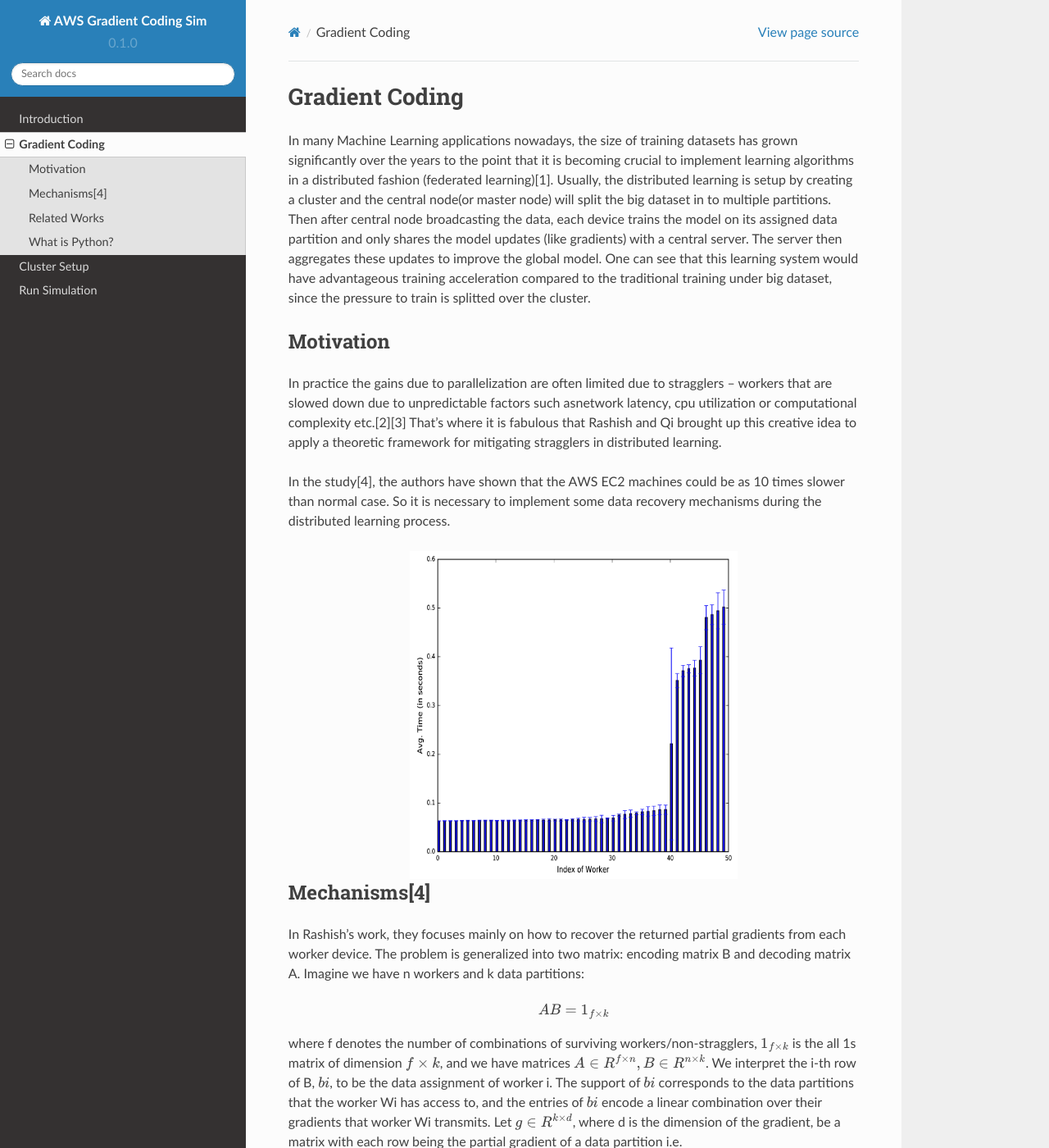
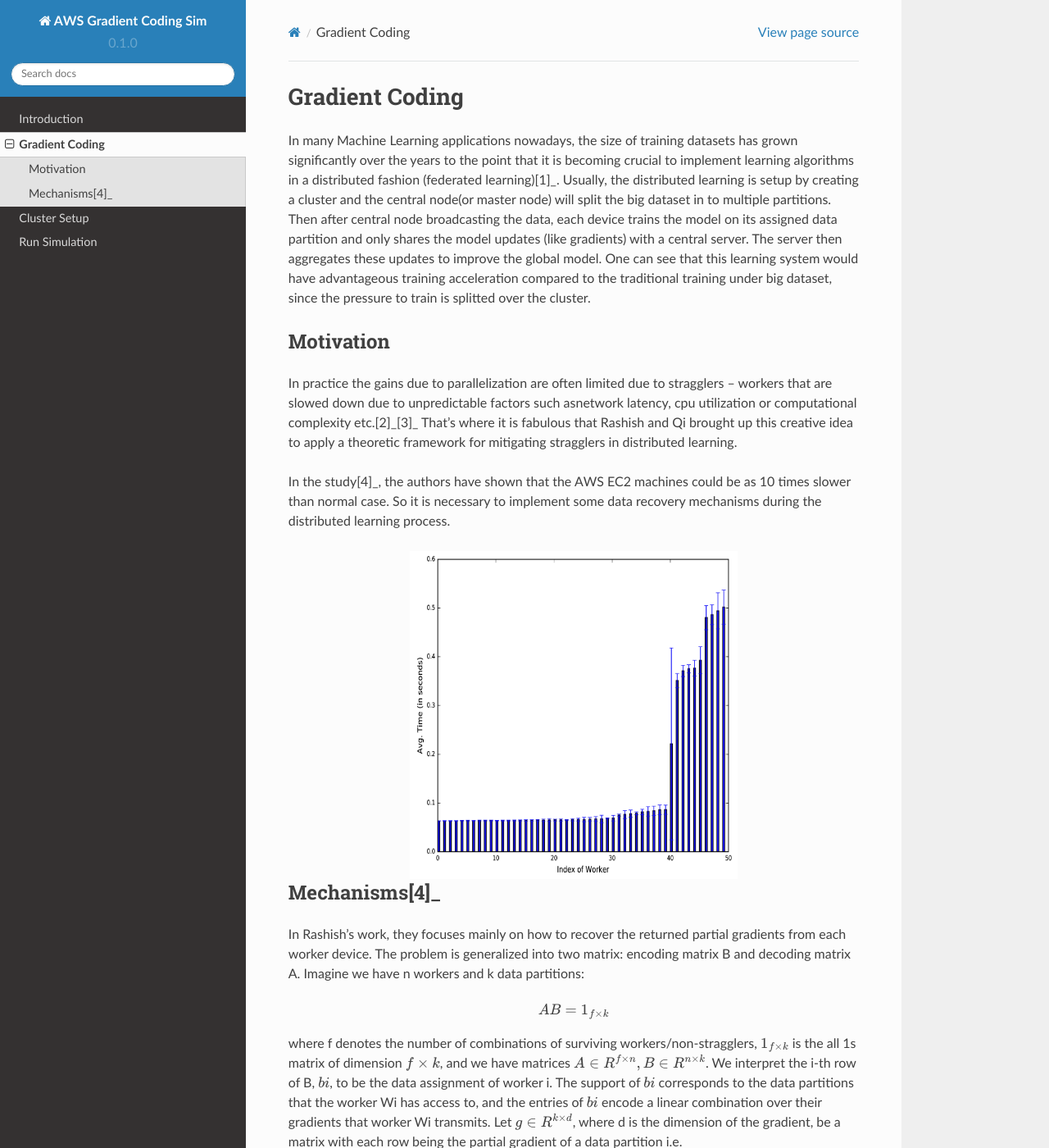
Before and after one commit to ZeeChono/GradientCodeReadDocs, a Sphinx documentation site: the page built from docs/source/gradient_code.rst, in a window 1280 px wide and 1400 px high. Shown: the whole window at 82% size. Built offline with Sphinx 7.4.7 and the Read the Docs theme 2.0.0, drawn with Linux system fonts in a browser that asks for light colours; some of the changed lines change nothing that is shown; some of the changed text lies outside the part shown.

Commit message:
Bugfix: reference syntax

```diff
--- a/docs/source/gradient_code.rst
+++ b/docs/source/gradient_code.rst
@@ -4,7 +4,7 @@
 In many Machine Learning applications nowadays, the size of training datasets
 has grown significantly over the years to the point that it
 is becoming crucial to implement learning algorithms in a
-distributed fashion (federated learning)[1]. Usually, the distributed learning is setup by creating a cluster
+distributed fashion (federated learning)[1]_. Usually, the distributed learning is setup by creating a cluster
 and the central node(or master node) will split the big dataset in to multiple partitions. Then after central node broadcasting the data,
 each device trains the model on its assigned data partition and only shares the model updates (like gradients) with a central server.
 The server then aggregates these updates to improve the global model. One can see that this learning system would have advantageous
@@ -16,10 +16,10 @@
 ----------
 In practice the gains due to parallelization are often limited due to stragglers – workers
 that are slowed down due to unpredictable factors such asnetwork latency, cpu utilization or computational
-complexity etc.[2][3] That's where it is fabulous that Rashish and Qi brought up this creative idea to apply
+complexity etc.[2]_[3]_ That's where it is fabulous that Rashish and Qi brought up this creative idea to apply
 a theoretic framework for mitigating stragglers in distributed learning.
 
-In the study[4], the authors have shown that the AWS EC2 machines could be as 10 times slower than normal case.
+In the study[4]_, the authors have shown that the AWS EC2 machines could be as 10 times slower than normal case.
 So it is necessary to implement some data recovery mechanisms during the distributed learning process.
 
 .. image:: intro/straggler_statistics.png
@@ -29,8 +29,8 @@
       :align: center
 
 
-Mechanisms[4]
--------------
+Mechanisms[4]_
+--------------
 In Rashish's work, they focuses mainly on how to recover the returned partial gradients from each worker device. The problem
 is generalized into two matrix: encoding matrix B and decoding matrix A. Imagine we have n workers and k data partitions:
 
@@ -62,50 +62,6 @@
 
 
 
-
-
-Related Works
--------------
-
-MPI, [mpi-using]_ [mpi-ref]_ the *Message Passing Interface*, is a
-standardized and portable message-passing system designed to function
-on a wide variety of parallel computers. The standard defines the
-syntax and semantics of library routines and allows users to write
-portable programs in the main scientific programming languages
-(Fortran, C, or C++).
-
-Since its release, the MPI specification [mpi-std1]_ [mpi-std2]_ has
-become the leading standard for message-passing libraries for parallel
-computers.  Implementations are available from vendors of
-high-performance computers and from well known open source projects
-like MPICH [mpi-mpich]_ and `Open MPI` [mpi-openmpi]_.
-
-
-What is Python?
----------------
-
-Python is a modern, easy to learn, powerful programming language. It
-has efficient high-level data structures and a simple but effective
-approach to object-oriented programming with dynamic typing and
-dynamic binding. It supports modules and packages, which encourages
-program modularity and code reuse. Python's elegant syntax, together
-with its interpreted nature, make it an ideal language for scripting
-and rapid application development in many areas on most platforms.
-
-The Python interpreter and the extensive standard library are
-available in source or binary form without charge for all major
-platforms, and can be freely distributed. It is easily extended with
-new functions and data types implemented in C or C++. Python is also
-suitable as an extension language for customizable applications.
-
-Python is an ideal candidate for writing the higher-level parts of
-large-scale scientific applications [Hinsen97]_ and driving
-simulations in parallel architectures [Beazley97]_ like clusters of
-PC's or SMP's. Python codes are quickly developed, easily maintained,
-and can achieve a high degree of integration with other libraries
-written in compiled languages.
-
-
 .. References
 .. ..........
 
```
